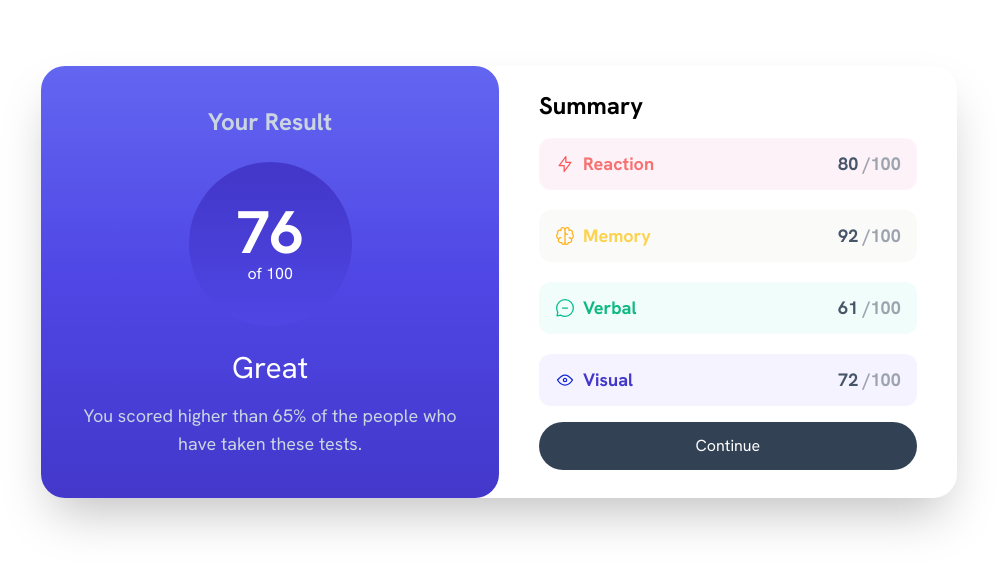
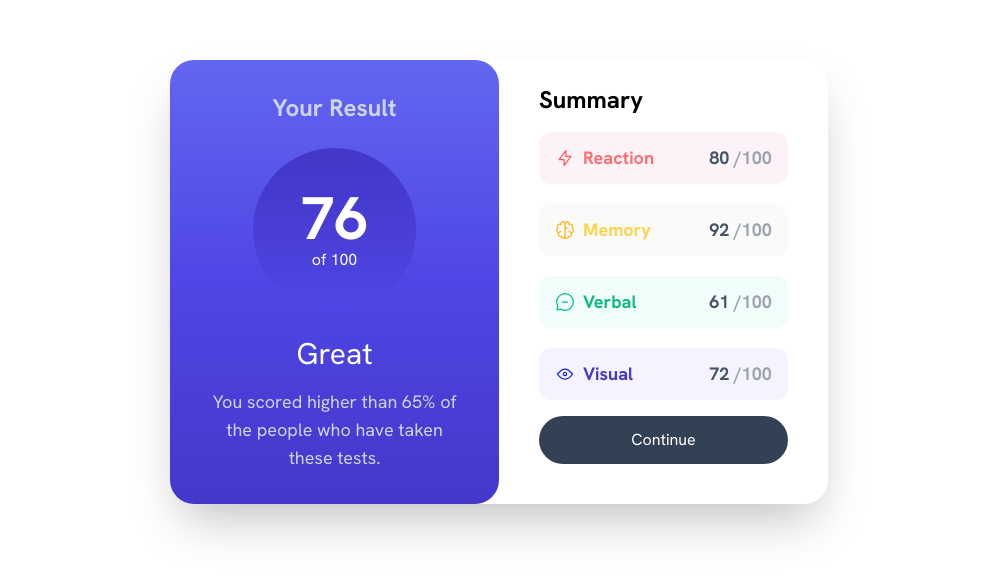
Before and after one commit to harshavardhan1010/Frontend-Mentor-Results-summary-component, a website: page index.html in a window 1280 px wide. Shown: the part 118-694 px from the top of the page, without its empty margins (141-1138 px from the left). Drawn offline with Linux system fonts and the light colour scheme; a web font is replaced by a local one.

Commit message:
third commit

```diff
--- a/index.html
+++ b/index.html
@@ -19,12 +19,12 @@
   </head>
   <body>
     <!-- Global Container -->
-    <div class="flex justify-center items-center min-h-screen w-screen md:p-10">
+    <div class="flex justify-center items-center min-h-screen w-screen">
       <!-- Card Container -->
       <div class="shadow-2xl bg-white flex flex-col md:flex-row rounded-3xl">
         <!-- Gradient Container -->
         <div
-          class="rounded-t-0 rounded-b-3xl md:rounded-t-3xl p-10 bg-gradient-to-b from-indigo-500 via-indigo-600 to-indigo-700 text-center flex flex-col items-center font-serif space-y-6 text-white md:w-1/2"
+          class="rounded-t-0 rounded-b-3xl md:rounded-t-3xl p-8 bg-gradient-to-b from-indigo-500 via-indigo-600 to-indigo-700 text-center flex flex-col items-center font-serif space-y-6 text-white md:w-1/2"
         >
           <div class="text-2xl font-bold text-slate-300">Your Result</div>
           <div
@@ -35,7 +35,7 @@
           </div>
           <div class="space-y-4">
             <div class="text-3xl">Great</div>
-            <div class="text-slate-300 text-lg">
+            <div class="max-w-xs text-slate-300 text-lg">
               You scored higher than 65% of the people who have taken these
               tests.
             </div>
```
Also changed, not shown: output.css.
